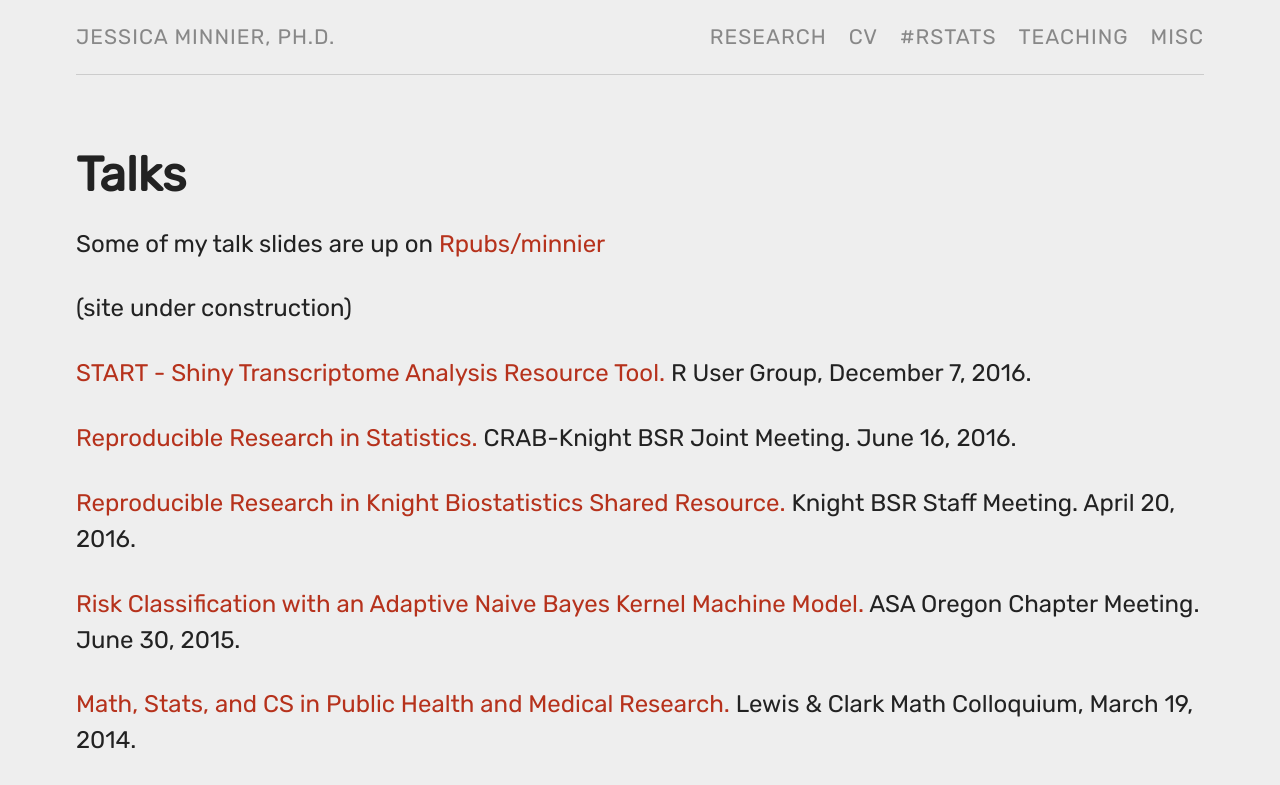
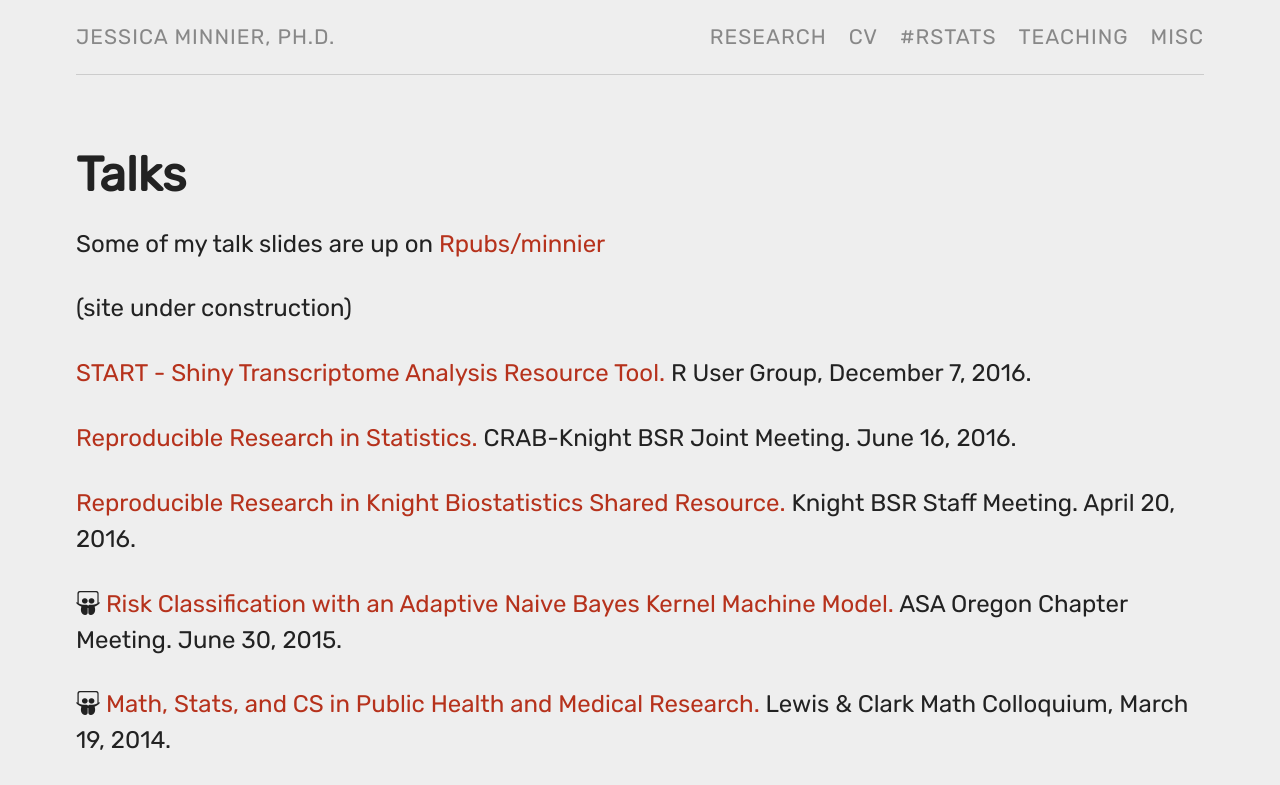
Before and after one commit to jminnier/jminnier.github.io, a Jekyll site: the page built from talks.md, in a window 1280 px wide. Shown: the top 785 px of the page. Built offline with Jekyll 4.4.1, drawn with Linux system fonts in a browser that asks for light colours; nearby versions of some CDN libraries; some web fonts are replaced; grey boxes are pictures that could not be loaded.

Commit message:
add icons

```diff
--- a/_includes/footer.html
+++ b/_includes/footer.html
@@ -2,7 +2,7 @@
 Jessica Minnier, Ph.D. <i class="fa fa-angle-double-right" aria-hidden="true"></i>
   Assistant Professor of Biostatistics <i class="fa fa-angle-double-right" aria-hidden="true"></i>
   Oregon Health & Science University<br />
-  minnier [at] ohsu [dot] edu<br />
+  <i class="fa fa-envelope" aria-hidden="true"></i> minnier [at] ohsu [dot] edu<br />
 
     Using <a href="http://jekyllrb.com/">Jekyll</a>
     {% if site.sourcecode %}
--- a/talks.md
+++ b/talks.md
@@ -14,9 +14,9 @@ Some of my talk slides are up on [Rpubs/minnier](https://rpubs.com/minnier/)
 
 [Reproducible Research in Knight Biostatistics Shared Resource.](https://rpubs.com/minnier/repro-bsr) Knight BSR Staff Meeting. April 20, 2016.
 
-[Risk Classification with an Adaptive Naive Bayes Kernel Machine Model.](https://www.slideshare.net/JessicaMinnier/risk-classification-with-an-adaptive-naive-bayes-kernel-machine-model) ASA Oregon Chapter Meeting. June 30, 2015.
+<i class="fa fa-slideshare" aria-hidden="true"></i> [Risk Classification with an Adaptive Naive Bayes Kernel Machine Model.](https://www.slideshare.net/JessicaMinnier/risk-classification-with-an-adaptive-naive-bayes-kernel-machine-model) ASA Oregon Chapter Meeting. June 30, 2015.
 
-[Math, Stats, and CS in Public Health and Medical Research.](http://www.slideshare.net/JessicaMinnier/math-stats-and-cs-in-public-health-and-medical-research) Lewis & Clark Math Colloquium, March 19, 2014.
+<i class="fa fa-slideshare" aria-hidden="true"></i> [Math, Stats, and CS in Public Health and Medical Research.](http://www.slideshare.net/JessicaMinnier/math-stats-and-cs-in-public-health-and-medical-research) Lewis & Clark Math Colloquium, March 19, 2014.
 
 <iframe src="//www.slideshare.net/slideshow/embed_code/key/dvqQ1HERQuL1CL" width="595" height="485" frameborder="0" marginwidth="0" marginheight="0" scrolling="no" style="border:1px solid #CCC; border-width:1px; margin-bottom:5px; max-width: 100%;" allowfullscreen> </iframe> <div style="margin-bottom:5px"> <strong> <a href="//www.slideshare.net/JessicaMinnier/math-stats-and-cs-in-public-health-and-medical-research" title="Math, Stats and CS in Public Health and Medical Research" target="_blank">Math, Stats and CS in Public Health and Medical Research</a> </strong> from <strong><a target="_blank" href="//www.slideshare.net/JessicaMinnier">Jessica Minnier</a></strong> </div>
 
```
Also changed, not shown: blog.md (+1 -1 lines), index.md (+1 -1 lines).
